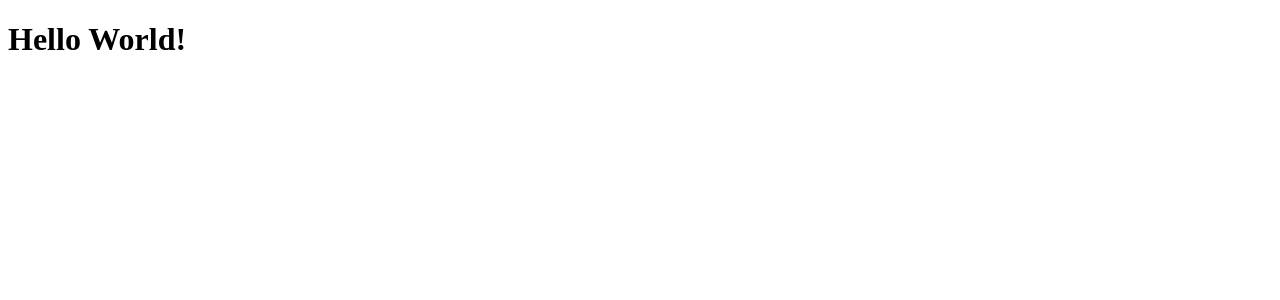
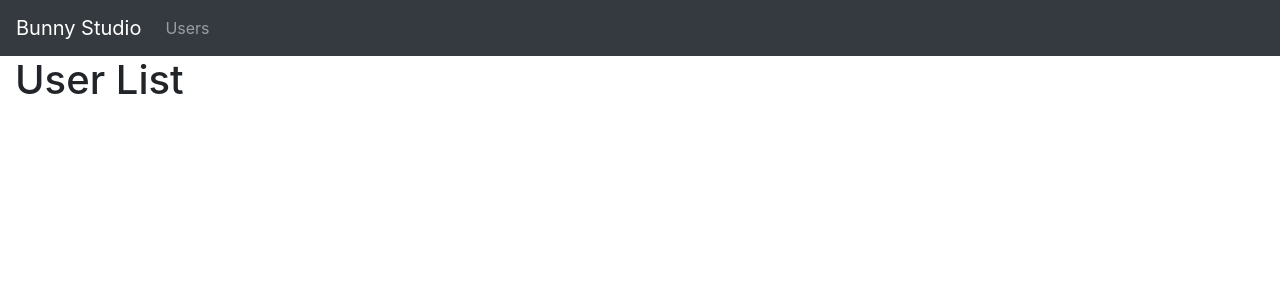
Before and after one commit to allucardster/bunny-studio-users-ui, a React (Create React App) app: page /users in a window 1280 px wide. Shown: the top 300 px of the page. Built offline with nearby package versions, Linux system fonts and the light colour scheme.

Commit message:
Add `Users` components module

```diff
--- a/package.json
+++ b/package.json
@@ -6,9 +6,12 @@
     "@testing-library/jest-dom": "^5.11.4",
     "@testing-library/react": "^11.1.0",
     "@testing-library/user-event": "^12.1.10",
+    "bootstrap": "^4.5.3",
     "node-sass": "^4.14.1",
     "react": "^17.0.1",
+    "react-bootstrap": "^1.4.0",
     "react-dom": "^17.0.1",
+    "react-router-dom": "^5.2.0",
     "react-scripts": "4.0.0",
     "web-vitals": "^0.2.4"
   },
--- a/src/App.js
+++ b/src/App.js
@@ -1,6 +1,46 @@
+import React, { useEffect } from "react";
+import {
+  BrowserRouter as Router,
+  Switch,
+  Route,
+  Redirect
+} from "react-router-dom";
+import { Navbar, Nav, Container } from 'react-bootstrap';
+import Users from "./Users";
+
 function App() {
+  useEffect(() => {
+    document.title = "Bunny Studio";
+  });
+
   return (
-    <h1>Hello World!</h1>
+    <React.Fragment>
+      <Router>
+        <Navbar bg="dark" variant="dark" expand="lg" sticky="top">
+          <Navbar.Brand href="/">Bunny Studio</Navbar.Brand>
+          <Navbar.Toggle aria-controls="basic-navbar-nav" />
+          <Navbar.Collapse id="basic-navbar-nav">
+            <Nav className="mr-auto">
+              <Nav.Link href="/users">Users</Nav.Link>
+            </Nav>
+          </Navbar.Collapse>
+        </Navbar>
+        <Container fluid>
+        <Switch>
+          <Route path="/users">
+            <Users />
+          </Route>
+          <Route path="/">
+              <Redirect
+                to={{
+                  pathname: "/users"
+                }}
+              />
+          </Route>
+        </Switch>
+        </Container>
+      </Router>
+    </React.Fragment>
   );
 }
 
--- /dev/null
+++ b/src/Users/UserList.js
@@ -0,0 +1,7 @@
+function UserList() {
+  return (
+    <h1>User List</h1>
+  );
+}
+
+export default UserList;
--- /dev/null
+++ b/src/Users/index.js
@@ -0,0 +1,13 @@
+import React from 'react';
+import { Route } from 'react-router-dom';
+import UserList from './UserList';
+
+export default function Users() {
+  return (
+    <React.Fragment>
+      <Route>
+        <UserList />
+      </Route>
+    </React.Fragment>
+  );
+};
--- a/src/index.js
+++ b/src/index.js
@@ -1,5 +1,6 @@
 import React from 'react';
 import ReactDOM from 'react-dom';
+import './index.scss';
 import App from './App';
 import reportWebVitals from './reportWebVitals';
 
--- /dev/null
+++ b/src/index.scss
@@ -0,0 +1 @@
+@import "~bootstrap/scss/bootstrap";
```
Also changed, not shown: 1 other file (tests, documents, lock files or other folders).
